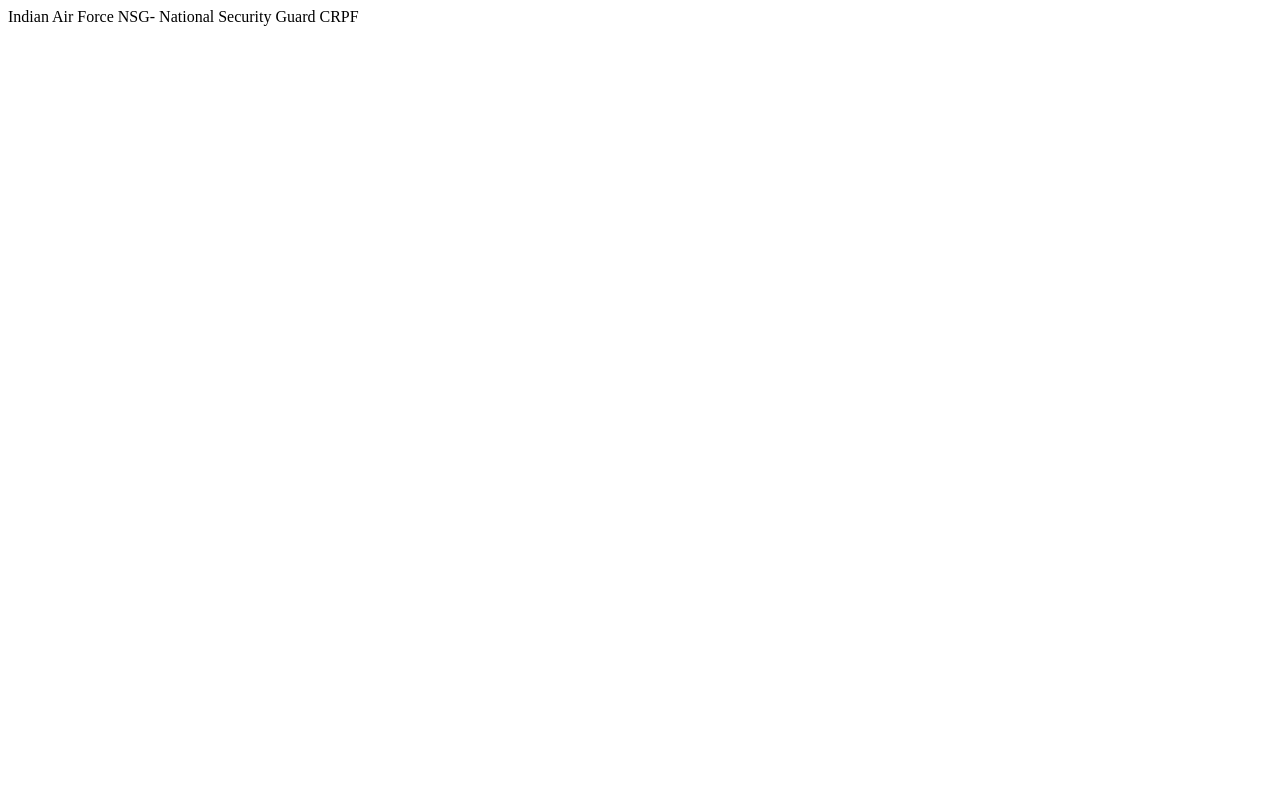
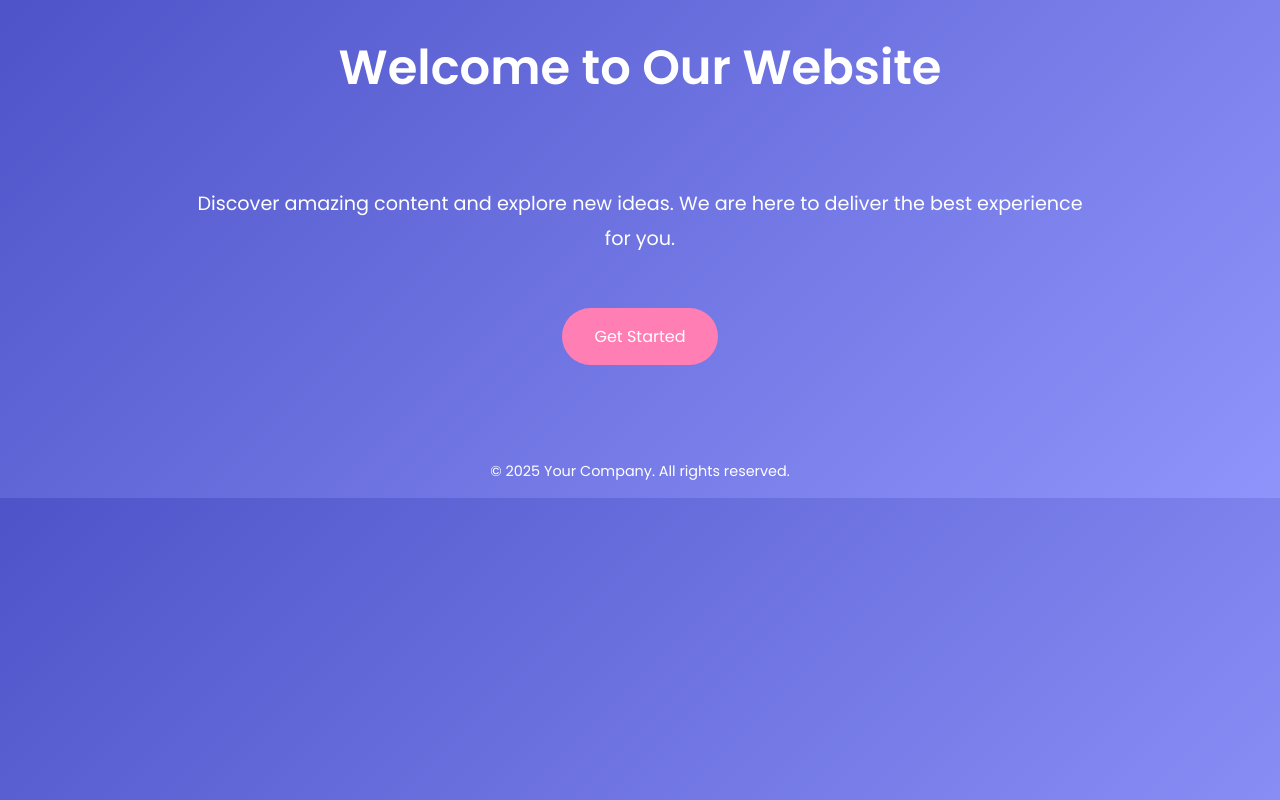
Before and after one commit to arjit547/airindia, a plain HTML site: page index.html in a window 1280 px wide. Drawn offline with Linux system fonts and the light colour scheme.

Commit message:
Update index.html

```diff
--- a/index.html
+++ b/index.html
@@ -1,3 +1,79 @@
-Indian Air Force
-NSG- National Security Guard
-CRPF
+<!DOCTYPE html>
+<html lang="en">
+
+<head>
+    <meta charset="UTF-8">
+    <meta name="viewport" content="width=device-width, initial-scale=1.0">
+    <title>Welcome to Our Website</title>
+    <link href="https://fonts.googleapis.com/css2?family=Poppins:wght@300;400;600&display=swap" rel="stylesheet">
+    <style>
+        body {
+            margin: 0;
+            padding: 0;
+            font-family: 'Poppins', sans-serif;
+            background: linear-gradient(135deg, #4e54c8, #8f94fb);
+            color: white;
+            overflow-x: hidden;
+            text-align: center;
+        }
+
+        header {
+            padding: 2rem;
+        }
+
+        .container {
+            max-width: 900px;
+            margin: 0 auto;
+            padding: 2rem;
+        }
+
+        h1 {
+            font-size: 3rem;
+            margin: 0;
+        }
+
+        p {
+            font-size: 1.2rem;
+            line-height: 1.8;
+        }
+
+        .btn {
+            display: inline-block;
+            margin-top: 2rem;
+            padding: 1rem 2rem;
+            font-size: 1rem;
+            color: white;
+            text-decoration: none;
+            border-radius: 50px;
+            background: #ff7eb3;
+            transition: background 0.3s;
+        }
+
+        .btn:hover {
+            background: #ff4d94;
+        }
+
+        footer {
+            margin-top: 3rem;
+            padding: 1rem;
+            font-size: 0.9rem;
+        }
+    </style>
+</head>
+
+<body>
+    <header>
+        <h1>Welcome to Our Website</h1>
+    </header>
+
+    <div class="container">
+        <p>Discover amazing content and explore new ideas. We are here to deliver the best experience for you.</p>
+        <a href="#" class="btn">Get Started</a>
+    </div>
+
+    <footer>
+        &copy; 2025 Your Company. All rights reserved.
+    </footer>
+</body>
+
+</html>
```
